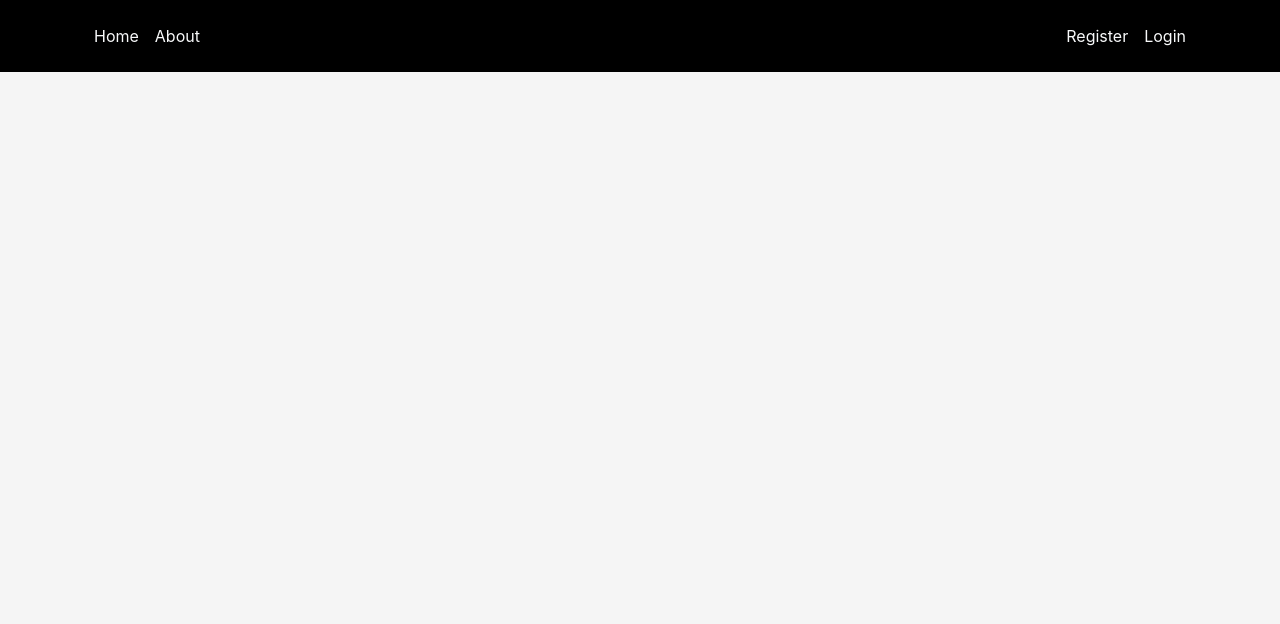
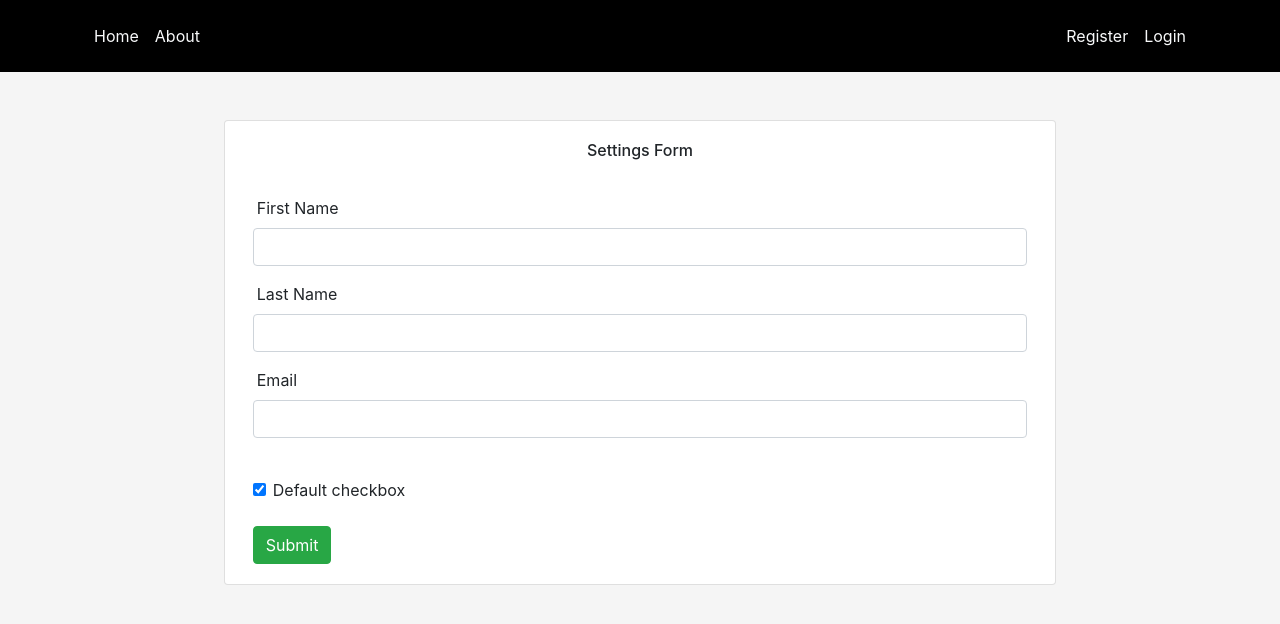
Before and after one commit to mikeliu8492/MedicalNews, a React (Create React App) app in the folder client/: page /settings in a window 1280 px wide. Shown: the top 624 px of the page. Built offline with nearby package versions, Linux system fonts and the light colour scheme.

Commit message:
added user settings page intially

```diff
--- a/client/src/App.tsx
+++ b/client/src/App.tsx
@@ -7,7 +7,7 @@ import {logoutDispatch} from './actions/auth/AuthActions';
 
 // Components
 import AppHeader from './components/Common/AppHeader';
-import {Home, About, Login, Register, Subscription} from './components/Views/Index';
+import {Home, About, Login, Register, Subscription, UserSettings} from './components/Views/Index';
 
 // Styles
 import './App.css';
@@ -58,6 +58,7 @@ class App extends Component {
                   <Route exact path="/login" component={Login}/>
                   <Route exact path="/register" component={Register}/>
                   <Route exact path="/subscription" component={Subscription}/>
+                  <Route exact path="/settings" component={UserSettings}/>
               </Switch>
             </div>
           </div>
--- a/client/src/components/Choices/SelectedTopicChoices.tsx
+++ b/client/src/components/Choices/SelectedTopicChoices.tsx
@@ -103,7 +103,7 @@ class SelectedTopicChoices extends Component<any, State> {
                     <br/>
                     <form onSubmit={this.handleSubmit}>
                         <div className="form-group">
-                            <label>Input a Word to Get Related Words</label>
+                            <label>Input Your Search Terms</label>
                             <input type="text" className="form-control" value={this.state.input} onChange={this.handleInputChange}></input>
                             <p className="text-danger">{this.state.errorMessage}</p>
                         </div>
--- a/client/src/components/Common/AppHeader.tsx
+++ b/client/src/components/Common/AppHeader.tsx
@@ -21,9 +21,9 @@ class AppHeader extends Component<any,any> {
                         User Options
                     </a>
 
-                    <div className="dropdown-menu" aria-labelledby="navbarDropdown" style={{minWidth: "300px"}}>
+                    <div className="dropdown-menu pl-3" aria-labelledby="navbarDropdown" style={{minWidth: "250px"}}>
                         <Link className="nav-link text-dark" to="/subscription">Preview Your Subscription</Link>
-                        <Link className="nav-link text-dark" to="/">User Settings</Link>
+                        <Link className="nav-link text-dark" to="/settings">User Settings</Link>
                     </div>
                 </li>
             );
--- a/client/src/components/Views/Index.tsx
+++ b/client/src/components/Views/Index.tsx
@@ -3,5 +3,6 @@ import About from './About';
 import Login from './Login';
 import Register from './Register';
 import Subscription from './Subscription';
+import UserSettings from './UserSettings';
 
-export {Home, About, Login, Register, Subscription}
+export {Home, About, Login, Register, Subscription, UserSettings}
--- a/client/src/components/Views/Subscription.tsx
+++ b/client/src/components/Views/Subscription.tsx
@@ -35,14 +35,12 @@ class Subscription extends Component {
             <div>
                 <div>
                     <div className="text-center pt-2">
-                        <button className="btn btn-primary" type="button" onClick={this.handleClick} aria-expanded="false" aria-controls="collapseExample">
+                        <button className="btn btn-primary" type="button" data-toggle="collapse" data-target="#collapseExample" aria-expanded="false" aria-controls="collapseExample">
                             {this.state.buttonMessage}
                         </button>
                         <br/><br/>
                     </div>
-                    {
-                        this.state.helperToolsVisible &&
-                        <div className="row py-5">
+                    <div className="row py-5 show" id="collapseExample">
                         <div className="col-md-6">
                             <SelectedTopicChoices/>
                         </div>
@@ -50,7 +48,7 @@ class Subscription extends Component {
                             <RelatedWordsForm/>
                         </div>
                     </div>
-                    }
+
                 </div>
 
                 <div className="pt-2">
--- /dev/null
+++ b/client/src/components/Views/UserSettings.tsx
@@ -0,0 +1,94 @@
+import React, {Component} from 'react';
+
+import { Redirect } from 'react-router-dom'
+
+import {connect} from 'react-redux';
+import {loginDispatch} from '../../actions/auth/AuthActions';
+
+interface State {
+    firstName: string,
+    lastName: string,
+    email: string,
+    password: string,
+    optIn: boolean
+}
+
+class Login extends Component <any, State> {
+    state = {
+        firstName: "",
+        lastName: "",
+        email: "",
+        password: "",
+        optIn: true
+    }
+
+    handleFieldChange = (field: string) => (event: any) => {
+        this.setState({ [field]: event.target.value } as Pick<State, any>);
+    }
+
+    handleInput = (event: any) => {
+        const target = event.target;
+
+        this.setState({
+          optIn: target.checked
+        } as Pick<any, any>);
+
+    }
+
+    handleSubmit = async (e: any) => {
+        e.preventDefault();
+        console.log(this.state);
+    }
+
+    showError = (errorMessage?: string) => {
+        if(errorMessage) {
+            return(<p className="text-danger px-1 pt-2">{errorMessage}</p>)
+        }
+    }
+
+    render() {
+        console.log("opted in: " + this.state.optIn)
+        return(
+            <div className="container" >
+                <div className="card px-2 mx-auto w-75">
+                    <div className="card-body">
+                        <h6 className="card-title text-center">Settings Form</h6>
+                        <br/>
+                        <form noValidate onSubmit={this.handleSubmit}>
+                            <div className="form-group">
+                                <label className="px-1">First Name</label>
+                                <input type="text" name="firstname" className="form-control" value={this.state.firstName} onChange={this.handleFieldChange("firstName")} required></input>
+                                {this.showError(this.props.errors.password)}
+                            </div>
+                            <div className="form-group">
+                                <label className="px-1">Last Name</label>
+                                <input type="text" name="lastname" className="form-control" value={this.state.lastName} onChange={this.handleFieldChange("lastName")} required></input>
+                                {this.showError(this.props.errors.password)}
+                            </div>
+                            <div className="form-group">
+                                <label className="px-1">Email</label>
+                                <input type="email" name="email" className="form-control" value={this.state.email} onChange={this.handleFieldChange("email")} required></input>
+                                {this.showError(this.props.errors.email)}
+                            </div>
+                            <div className="form-check pb-4">
+                                <br/>
+                                <input className="form-check-input" type="checkbox" name="checkOpt" checked={this.state.optIn} onChange={this.handleInput} onClick={this.handleInput}></input>
+                                <label className="form-check-label">
+                                    Default checkbox
+                                </label>
+                            </div>
+                            <button type="submit" className="btn btn-success">Submit</button>
+                        </form>
+                    </div>
+                </div>
+            </div>
+        )
+    }
+}
+
+const matchStateToProps = (state: any) => ({
+    auth: state.auth,
+    errors: state.errors
+});
+
+export default connect(matchStateToProps, { loginDispatch })(Login);
```
Lines whose indentation alone changed are shown as unchanged.
